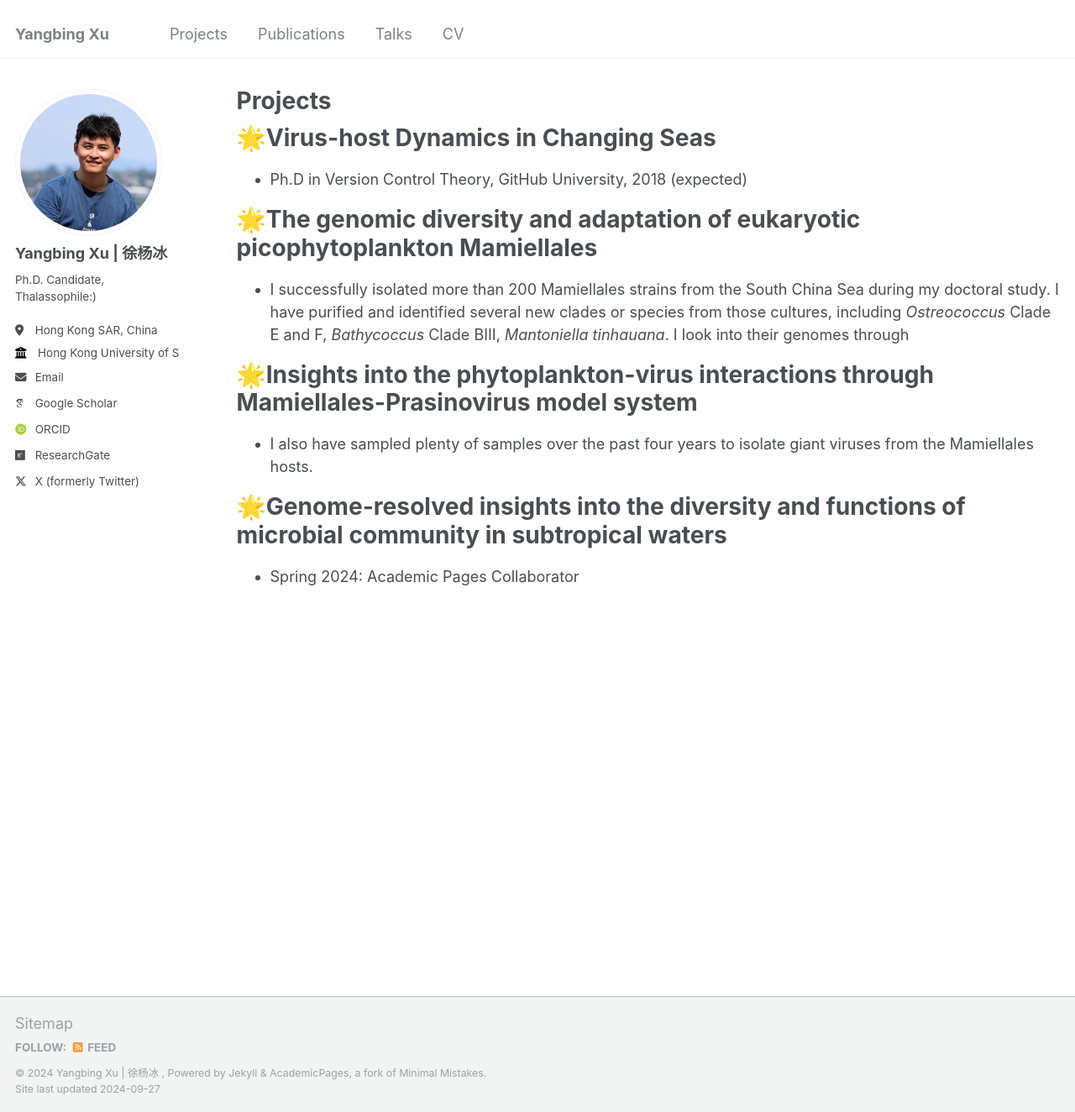
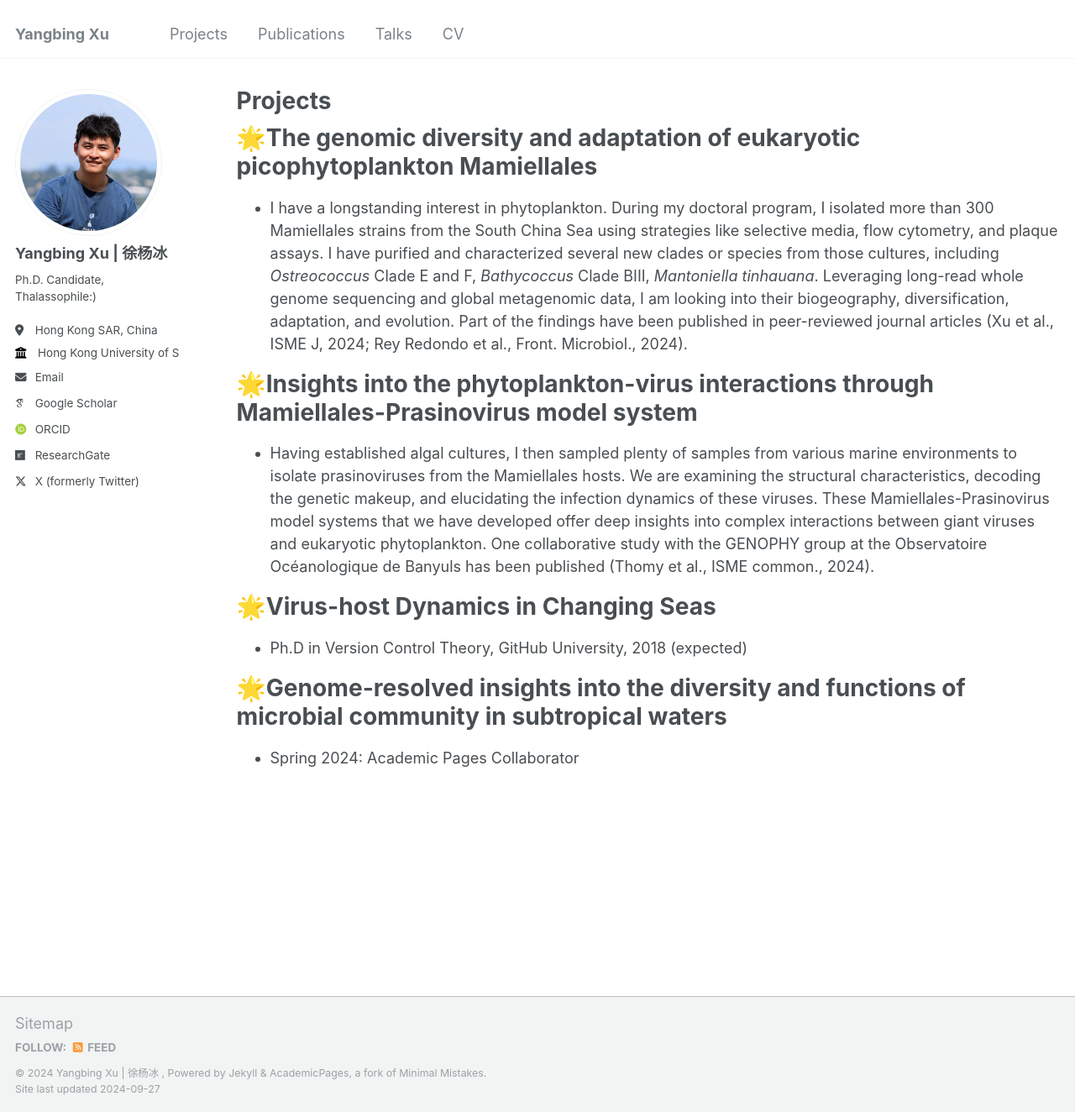
Before and after one commit to Yangbing-Ocean/yangbing, a Jekyll site: the page built from _pages/projects.md, in a window 1280 px wide and 1324 px high. Shown: the whole window at 84% size. Built offline with Jekyll 4.4.1, drawn with Linux system fonts in a browser that asks for light colours; some web fonts are replaced.

Commit message:
Update projects.md

```diff
--- a/_pages/projects.md
+++ b/_pages/projects.md
@@ -7,18 +7,18 @@ redirect_from:
   - /resume
 ---
 
+🌟The genomic diversity and adaptation of eukaryotic picophytoplankton Mamiellales
+======
+* I have a longstanding interest in phytoplankton. During my doctoral program, I isolated more than 300 Mamiellales strains from the South China Sea using strategies like selective media, flow cytometry, and plaque assays. I have purified and characterized several new clades or species from those cultures, including _Ostreococcus_ Clade E and F, _Bathycoccus_ Clade BIII, _Mantoniella tinhauana_. Leveraging long-read whole genome sequencing and global metagenomic data, I am looking into their biogeography, diversification, adaptation, and evolution. Part of the findings have been published in peer-reviewed journal articles (Xu et al., ISME J, 2024; Rey Redondo et al., Front. Microbiol., 2024).
+
+🌟Insights into the phytoplankton-virus interactions through Mamiellales-Prasinovirus model system
+======
+* Having established algal cultures, I then sampled plenty of samples from various marine environments to isolate prasinoviruses from the Mamiellales hosts. We are examining the structural characteristics, decoding the genetic makeup, and elucidating the infection dynamics of these viruses. These Mamiellales-Prasinovirus model systems that we have developed offer deep insights into complex interactions between giant viruses and eukaryotic phytoplankton. One collaborative study with the GENOPHY group at the Observatoire Océanologique de Banyuls has been published (Thomy et al., ISME common., 2024).
+
 🌟Virus-host Dynamics in Changing Seas
 ======
 * Ph.D in Version Control Theory, GitHub University, 2018 (expected)
 
-🌟The genomic diversity and adaptation of eukaryotic picophytoplankton Mamiellales
-======
-* I successfully isolated more than 200 Mamiellales strains from the South China Sea during my doctoral study. I have purified and identified several new clades or species from those cultures, including _Ostreococcus_ Clade E and F, _Bathycoccus_ Clade BIII, _Mantoniella tinhauana_. I look into their genomes through
-
-🌟Insights into the phytoplankton-virus interactions through Mamiellales-Prasinovirus model system
-======
-* I also have sampled plenty of samples over the past four years to isolate giant viruses from the Mamiellales hosts.
-
 🌟Genome-resolved insights into the diversity and functions of microbial community in subtropical waters
 ======
 * Spring 2024: Academic Pages Collaborator
```
